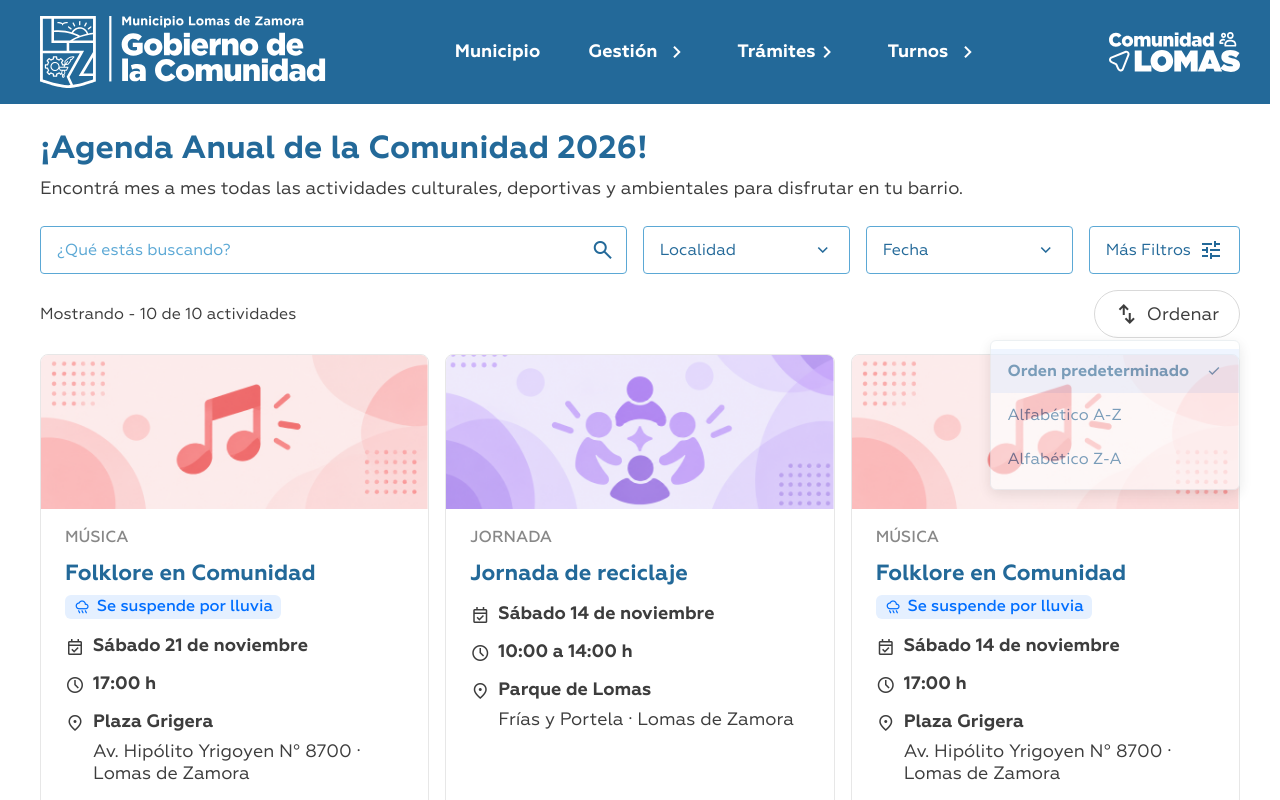
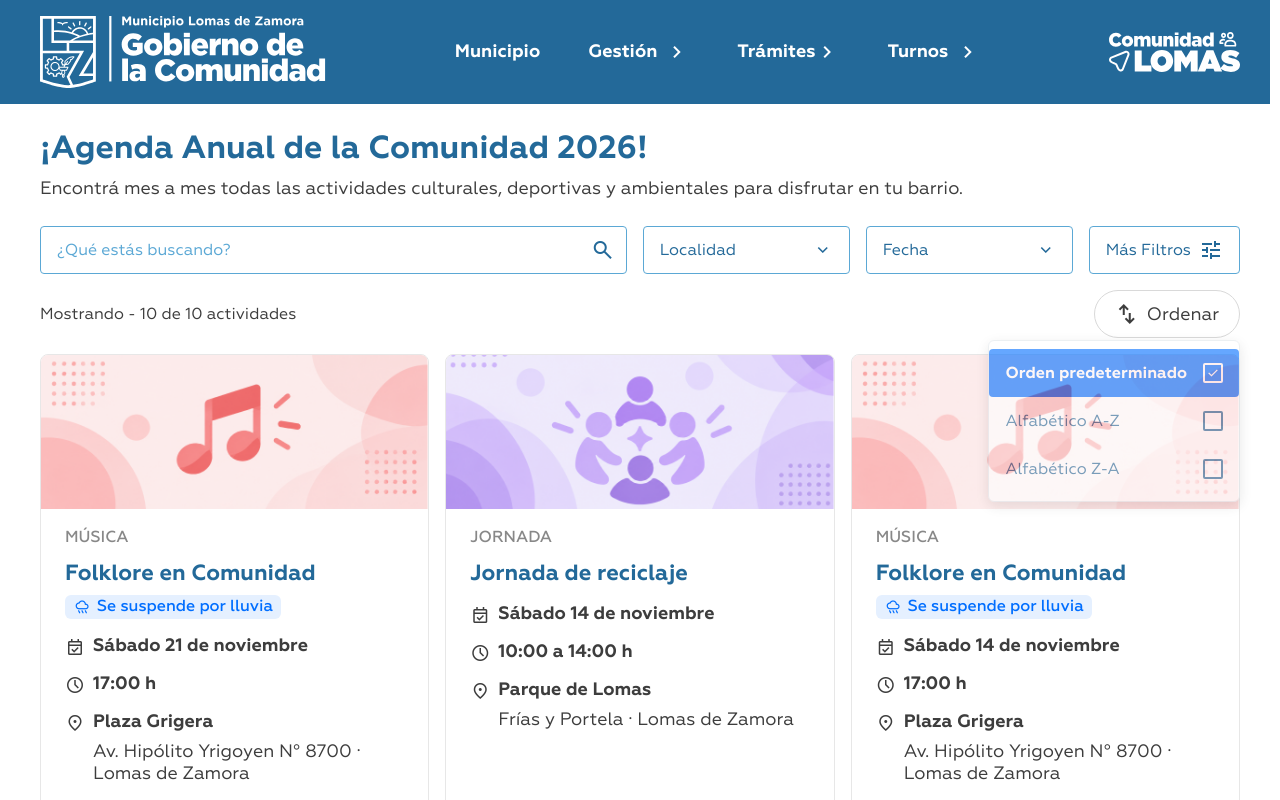
Before and after one commit to SantiagoM96/mlz, a React (Vite) app: page /agenda-de-la-comunidad/actividades in a window 1280 px wide. Both pictures are taken after a click on the button "Ordenar". Shown: the top 800 px of the page. Built offline with nearby package versions, Linux system fonts and the light colour scheme.

Commit message:
Style Trámites sort as square ghost button and dropdown selection rows

```diff
--- a/src/features/agenda/components/filters/AgendaSortDropdown.tsx
+++ b/src/features/agenda/components/filters/AgendaSortDropdown.tsx
@@ -13,9 +13,9 @@ const sortOptions: { value: AgendaSortValue; text: string }[] = [
 ];
 
 export function AgendaSortDropdown({
-  value, onChange, options = sortOptions, title = 'Ordenar actividades',
+  value, onChange, options = sortOptions, title = 'Ordenar actividades', ghost = false,
 }: { value: AgendaSortValue; onChange: (sort: AgendaSortValue) => void;
-  options?: { value: AgendaSortValue; text: string }[]; title?: string }) {
+  options?: { value: AgendaSortValue; text: string }[]; title?: string; ghost?: boolean }) {
   const [isOpen, setIsOpen] = useState(false);
   useAgendaMobileScrollLock(isOpen);
   const { sheetRef, dismiss } = useAgendaSheetDismiss<HTMLDivElement>(isOpen, () => setIsOpen(false));
@@ -30,10 +30,9 @@ export function AgendaSortDropdown({
       <button type="button" ref={buttonRef} aria-expanded={isOpen}
         aria-haspopup="true" aria-controls={menuId} aria-label="Ordenar"
         onClick={() => { if (isOpen) dismiss(); else setIsOpen(true); }}
-        className="agenda-motion-control inline-flex h-12 items-center justify-center gap-2 rounded-full
-          border border-[#d9d9d9] bg-white px-5 text-[18px] text-grey-900
-          transition-colors hover:bg-[#f2f7fc]
-          focus-visible:outline-2 focus-visible:outline-primary-600">
+        className={`agenda-motion-control inline-flex h-12 items-center justify-center gap-2 px-4 text-[18px]
+          transition-colors hover:bg-[#f2f7fc] focus-visible:outline-2 focus-visible:outline-primary-600
+          ${ghost ? 'rounded border border-transparent bg-transparent text-primary-600' : 'rounded-full border border-[#d9d9d9] bg-white px-5 text-grey-900'}`}>
         <MaterialIcon name="swap_vert" size={24}/>
         <span>Ordenar</span>
       </button>
@@ -49,11 +48,14 @@ export function AgendaSortDropdown({
             <button type="button" key={option.value}
               aria-pressed={value === option.value}
               onClick={() => { onChange(option.value); dismiss(); buttonRef.current?.focus(); }}
-              className={`flex min-h-11 w-full items-center justify-between gap-4 px-4
-                text-left text-[16px] text-primary-600 transition-colors hover:bg-[#f2f7fc]
-                ${value === option.value ? 'bg-[#e5f0ff] font-bold' : ''}`}>
+              className={`agenda-motion-option flex min-h-12 w-full items-center justify-between gap-4 rounded px-4 py-2
+                text-left text-[16px] leading-6 transition-colors duration-150
+                focus-visible:outline-2 focus-visible:-outline-offset-2 focus-visible:outline-primary-600
+                ${value === option.value ? 'bg-info-500 font-bold text-white hover:bg-[#005bd1]' : 'bg-white text-primary-600 hover:bg-[#f2f7fc]'}`}>
               <span className="whitespace-nowrap">{option.text}</span>
-              {value === option.value && <MaterialIcon name="check" size={18}/>}
+              <span aria-hidden="true" className={`agenda-motion-check grid size-5 shrink-0 place-items-center rounded-[2px] border-2 ${value === option.value ? 'border-white text-white' : 'border-primary-600 bg-white text-primary-600'}`}>
+                {value === option.value && <MaterialIcon name="check" size={16} className="text-white"/>}
+              </span>
             </button>
           ))}
         </div>
```
